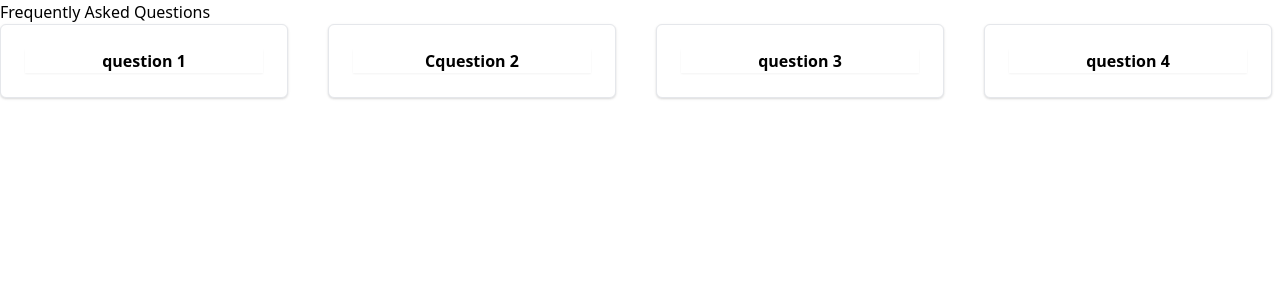
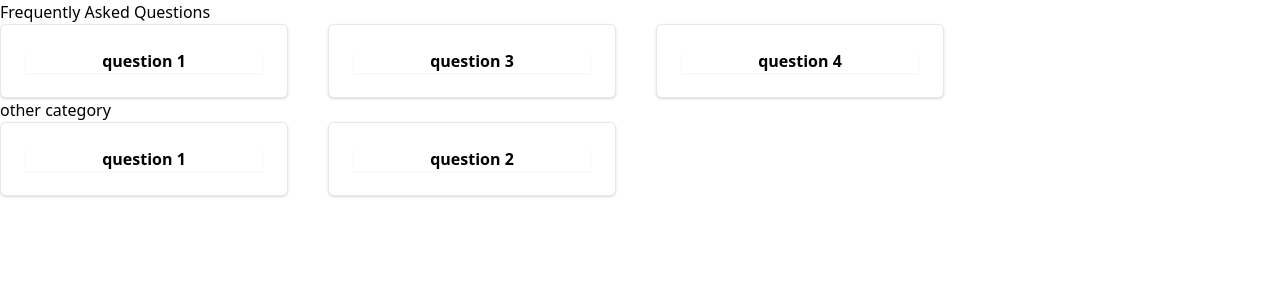
Before and after one commit to 22003116/essai, a Nuxt app: page / in a window 1280 px wide. Shown: the top 300 px of the page. Built offline with nearby package versions, Linux system fonts and the light colour scheme.

Commit message:
going back to classic vuex use

```diff
--- a/components/FaqTemplate.vue
+++ b/components/FaqTemplate.vue
@@ -7,14 +7,14 @@
     </template> -->
 
     <template>
-      <div :key="list.title" v-for="list in typesOfQuestions">
+      <div :key="list.title" v-for="list in categories">
         {{ list.title }}
         <div class="flex flex-wrap gap-10 items-start text-center">
             <base-question
-            :key="question.title"
+            :key="question"
             v-for="question in list.questions"
-            :question="question.title"
-            :answer="question.details"
+            :question="question"
+            :answer="getAnswer(question)"
             class="outline-none select-text overflow-hidden rounded-md border text-center bg-white p-6 shadow-sm w-72"
             />
         </div>
@@ -25,12 +25,27 @@
 
 <script>
 import BaseQuestion from './Base/BaseQuestion.vue';
+import { mapGetters } from 'vuex'
 export default {
   components: { BaseQuestion },
+  computed: {
+    typesOfQuestions() {
+      return this.$store.state.categories
+    },
+    ...mapGetters([
+      'categories',
+      'questions'
+    ])
+  },
+  methods: {
+    getAnswer(index) {
+      return this.questions.filter(element => element.question === index)[0].answer
+    }
+  },
   data() {
     return {
       legend: "We are here to support you",
-      typesOfQuestions:
+      /* typesOfQuestions:
       [
         {
           title: "Frequently Asked Questions",
@@ -56,7 +71,7 @@ export default {
             },
           ],
         },
-      ]
+      ] */
     };
   },
 };
--- a/store/index.js
+++ b/store/index.js
@@ -1,7 +1,7 @@
 export const state = () => ({
     categories: [
         {
-            name: 'Frequently Asked Questions',
+            title: 'Frequently Asked Questions',
             questions: [
                 'question 1',
                 'question 3',
@@ -9,7 +9,7 @@ export const state = () => ({
             ]
         },
         {
-            name: 'other category',
+            title: 'other category',
             questions: [
                 'question 1',
                 'question 2'
@@ -35,6 +35,15 @@ export const state = () => ({
         },
     ]
   })
+
+  export const getters = {
+    categories: state => {
+      return state.categories;
+    },
+    questions: state => {
+      return state.questions
+    }
+  }
 
   export const mutations = {
     addCategory(state, name) {
```
Also changed, not shown: pages/admin/CreateCategory/index.vue (deleted), pages/admin/CreateQuestion/index.vue (deleted), pages/admin/index.vue (deleted).
